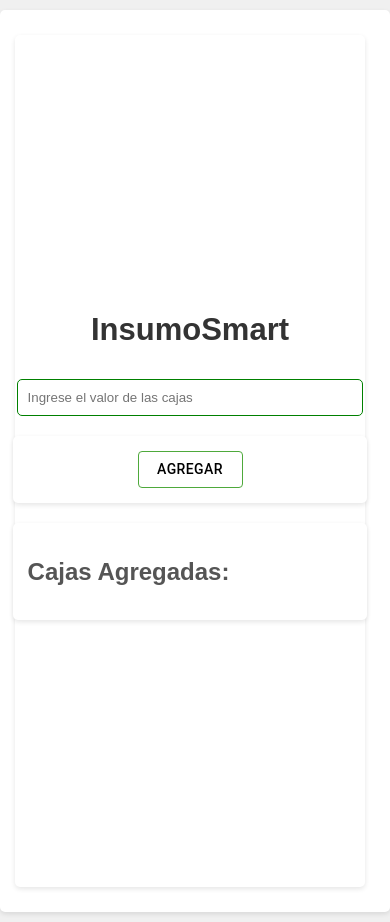
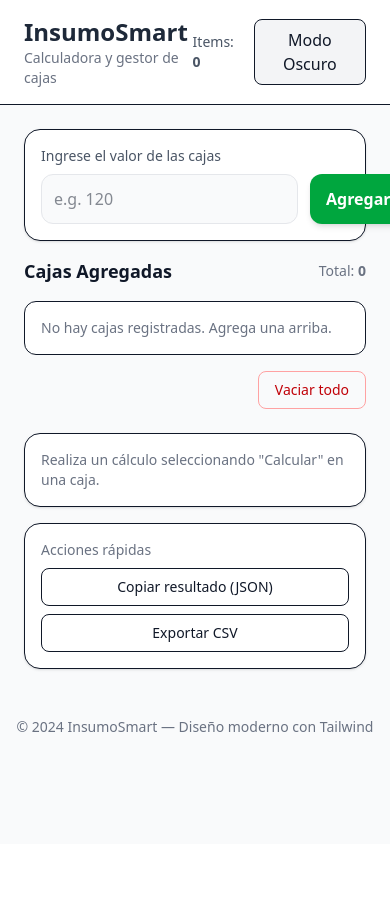
Before and after one commit to AldairZambrano/Calculador_de_mezclas, a React (Vite) app: page / in a window 390 px wide. After the commit the page ends 844 px from the top, so only its background shows below. Built offline with nearby package versions, Linux system fonts and the light colour scheme.

Commit message:
Actualizacion de toda la aplicacion

```diff
--- a/package.json
+++ b/package.json
@@ -15,6 +15,9 @@
     "@mui/icons-material": "^6.1.5",
     "@mui/material": "^6.1.6",
     "@mui/styled-engine-sc": "^6.1.6",
+    "@tailwindcss/vite": "^4.1.16",
+    "framer-motion": "^12.23.24",
+    "lucide-react": "^0.552.0",
     "react": "^18.3.1",
     "react-dom": "^18.3.1",
     "styled-components": "^6.1.13"
@@ -24,11 +27,14 @@
     "@types/react": "^18.3.10",
     "@types/react-dom": "^18.3.0",
     "@vitejs/plugin-react-swc": "^3.5.0",
+    "autoprefixer": "^10.4.21",
     "eslint": "^9.11.1",
     "eslint-plugin-react": "^7.37.0",
     "eslint-plugin-react-hooks": "^5.1.0-rc.0",
     "eslint-plugin-react-refresh": "^0.4.12",
     "globals": "^15.9.0",
+    "postcss": "^8.5.6",
+    "tailwindcss": "^4.1.17",
     "vite": "^5.4.8"
   }
 }
--- a/src/App.jsx
+++ b/src/App.jsx
@@ -1,110 +1,154 @@
-import React, { useState } from 'react';
-import { Button } from "@mui/material";
+/* InsumoSmart - Dashboard React + Tailwind
+
+Instructions:
+- This is a single-file React component (App.jsx).
+- Requires: React, TailwindCSS, framer-motion.
+- Copy into your src/App.jsx and ensure Tailwind is configured.
+
+Features included:
+- Components: Header, AddForm, ItemCard, CalculationsPanel, Footer
+- Dark / Light mode with persistence in localStorage
+- Persist items in localStorage
+- Smooth animations with framer-motion
+- Responsive, modern Tailwind UI
+*/
+
+import React, { useEffect, useState } from "react";
+import { motion, AnimatePresence } from "framer-motion";
+
+// Component
+import AddForm from "./components/AddForm";
+import Header from "./components/Header";
+import CalculationsPanel from "./components/Panel";
+import ItemCard from "./components/ItemCard";
+import Footer from "./components/Footer";
+// ---------- Helpers ----------
+const STORAGE_KEY = "insumosmart_items_v1";
+const THEME_KEY = "insumosmart_theme_v1";
 
 
 
-function App() {
-  const [inputValue, setInputValue] = useState('');
+
+
+// ---------- Main App ----------
+export default function App() {
   const [items, setItems] = useState([]);
-  const [calculatedValue, setCalculatedValue] = useState(null);
-  const [ValueBomba, setValueBomba] = useState(null);
-  const [ValueGraduarte, setValueGraduarte] = useState(null);
-  const [ValueRyzup, setValueRyzup] = useState(null);
+  const [results, setResults] = useState(null);
+  const [themeDark, setThemeDark] = useState(false);
 
-  const actualizar = () =>  {
-    window.location.href = '/';
+  // Load from localStorage on mount
+  useEffect(() => {
+    try {
+      const raw = localStorage.getItem(STORAGE_KEY);
+      if (raw) setItems(JSON.parse(raw));
+      const theme = localStorage.getItem(THEME_KEY);
+      if (theme) setThemeDark(theme === "dark");
+    } catch (e) {
+      console.warn("Error reading storage", e);
     }
-    console.log(actualizar)
-  const addItem = () => {
-    if (inputValue) {
-      setItems([...items, inputValue]);
-      setInputValue('');
-    }
+  }, []);
+
+  // Persist items
+  useEffect(() => {
+    localStorage.setItem(STORAGE_KEY, JSON.stringify(items));
+  }, [items]);
+
+  // Persist theme and apply dark class
+  useEffect(() => {
+    localStorage.setItem(THEME_KEY, themeDark ? "dark" : "light");
+    if (themeDark) document.documentElement.classList.add("dark");
+    else document.documentElement.classList.remove("dark");
+  }, [themeDark]);
+
+  const addItem = (value) => {
+    const newItem = { value, addedAt: Date.now() };
+    setItems((s) => [newItem, ...s]);
   };
 
   const deleteItem = (index) => {
-    const newItems = items.filter((_, i) => i !== index);
-    setItems(newItems);
+    setItems((s) => s.filter((_, i) => i !== index));
   };
 
   const editItem = (index) => {
-    const newValue = prompt('Edita el valor:', items[index]);
-    if (newValue) {
-      const newItems = [...items];
-      newItems[index] = newValue;
-      setItems(newItems);
+    const current = items[index];
+    const newValue = prompt("Edita el valor:", String(current.value));
+    if (newValue !== null && newValue !== "") {
+      setItems((s) => s.map((it, i) => (i === index ? { ...it, value: Number(newValue) } : it)));
     }
   };
 
   const calculateValue = (value) => {
-    const numericValue = parseFloat(value);
-    if (!isNaN(numericValue)) {
-      const result = numericValue * 0.18;
-      setCalculatedValue(result);
-      setValueGraduarte(result * 0.84);
-      const result2 = numericValue * 0.02;
-      setValueBomba(result2);
-      setValueRyzup(result2 * 2.5);
-    }
+    const numericValue = Number(value);
+    if (isNaN(numericValue)) return;
+    const result = numericValue * 0.18; // agua de alumbre total
+    const ValueGraduarte = result * 0.84;
+    const result2 = numericValue * 0.02; // bomba
+    const ValueBomba = result2;
+    const ValueRyzup = result2 * 2.5;
+
+    setResults({ calculatedValue: result, ValueGraduarte, ValueBomba, ValueRyzup });
+  };
+
+  const clearAll = () => {
+    if (confirm("¿Seguro que deseas eliminar todas las cajas?")) setItems([]);
   };
 
   return (
-    <div id="app-container">
-      <h1 style={{textAlign:"center",fontSize:"31px"}}>InsumoSmart</h1>
-      <input
-        type="number"
-        value={inputValue}
-        onChange={(e) => setInputValue(e.target.value)}
-        placeholder="Ingrese el valor de las cajas"
-      />
-      <div className='ButtonInput'>
-        <Button variant='outlined'  style={{width:"105px",border:"1px solid #4ea93b", color:"black"}} onClick={addItem}>Agregar</Button>
+    <div className="min-h-screen bg-gray-50 dark:bg-gray-900 text-gray-900 dark:text-gray-100 transition-colors">
+      <Header dark={themeDark} onToggleTheme={() => setThemeDark((v) => !v)} totalItems={items.length} />
 
-      </div>
-      <div>
-        <h2>Cajas Agregadas:</h2>
-        {items.map((item, index) => (
-          <div key={index}>
-            <span>{item}</span>
-            <button style={{color:"black",background:"none",border:"1px solid #4ea93b"}} onClick={() => calculateValue(item)}>Calcular</button>
-            <button style={{color:"black",background:"none",border:"1px solid #4ea93b"}}onClick={() => editItem(index)}>Editar</button>
-            <button style={{color:"black",background:"none",border:"1px solid red"}} onClick={() => {
-              if (window.confirm('¿Estás seguro de actualizar el valor?')) {
-                window.location.href = '/';
-                }
+      <main className="max-w-6xl mx-auto p-6 grid grid-cols-1 lg:grid-cols-3 gap-6">
+        {/* Left column - form + list */}
+        <section className="lg:col-span-2 space-y-4">
+          <AddForm onAdd={addItem} />
 
-            }}>Actualizar</button>
+          <div className="flex items-center justify-between">
+            <h2 className="text-lg font-semibold">Cajas Agregadas</h2>
+            <div className="text-sm text-gray-500 dark:text-gray-300">Total: <span className="font-semibold">{items.length}</span></div>
+          </div>
 
+          <div className="space-y-3">
+            <AnimatePresence>
+              {items.length === 0 && (
+                <motion.div initial={{ opacity: 0 }} animate={{ opacity: 1 }} className="p-4 bg-white dark:bg-gray-800 rounded-xl border dark:border-gray-700">
+                  <div className="text-sm text-gray-500">No hay cajas registradas. Agrega una arriba.</div>
+                </motion.div>
+              )}
+
+              {items.map((it, idx) => (
+                <ItemCard
+                  key={it.addedAt}
+                  item={it}
+                  index={idx}
+                  onDelete={deleteItem}
+                  onEdit={editItem}
+                  onCalculate={calculateValue}
+                />
+              ))}
+            </AnimatePresence>
           </div>
-        ))}
-      </div>
 
-      {calculatedValue !== null && (
-        <div>
-          <h2>Agua de Alumbre total:</h2>
-          <p>{calculatedValue.toFixed(0)} <span className='nameMez'>Litros</span></p>
-        </div>
-      )}
-        {ValueBomba !== null && (
-        <div>
-          <h2>Agua de bomba 20LT:</h2>
-          <p>{ValueBomba.toFixed(0)} <span className='nameMez'></span> Litros</p>
-        </div>
-      )}
-      {ValueGraduarte !== null && (
-        <div>
-          <h2>Centimetros cubicos de Graduate:</h2>
-          <p>{ValueGraduarte.toFixed(0)} <span className='nameMez'>CC</span></p>
-        </div>
-      )}
-      {ValueRyzup !== null && (
-        <div>
-          <h2>Gramos de ryzup:</h2>
-          <p>{ValueRyzup.toFixed(0)} <span className='nameMez'>Gramos</span></p>
-        </div>
-      )}
+          <div className="flex justify-end">
+            <button onClick={clearAll} className="px-4 py-2 text-sm rounded-lg border border-red-300 text-red-700 hover:bg-red-50 dark:hover:bg-red-900/40">Vaciar todo</button>
+          </div>
+        </section>
+
+        {/* Right column - results */}
+        <aside>
+          <CalculationsPanel data={results} />
+          <div className="mt-4">
+            <div className="bg-white dark:bg-gray-800 rounded-2xl p-4 border dark:border-gray-700 shadow-sm">
+              <h4 className="text-sm text-gray-500 mb-2">Acciones rápidas</h4>
+              <div className="flex flex-col gap-2">
+                <button onClick={() => navigator.clipboard && results && navigator.clipboard.writeText(JSON.stringify(results))} className="px-3 py-2 rounded-lg border text-sm">Copiar resultado (JSON)</button>
+                <button onClick={() => alert('Función en desarrollo') } className="px-3 py-2 rounded-lg border text-sm">Exportar CSV</button>
+              </div>
+            </div>
+          </div>
+        </aside>
+      </main>
+
+      <Footer />
     </div>
   );
 }
-
-export default App;
--- /dev/null
+++ b/src/components/AddForm.jsx
@@ -0,0 +1,30 @@
+import { useState } from "react";
+
+function AddForm({ onAdd }) {
+  const [value, setValue] = useState("");
+
+  const submit = (e) => {
+    e.preventDefault();
+    if (!value || isNaN(Number(value))) return;
+    onAdd(Number(value));
+    setValue("");
+  };
+
+  return (
+    <form onSubmit={submit} className="bg-white dark:bg-gray-800 p-4 rounded-2xl shadow-sm border dark:border-gray-700">
+      <label className="block text-sm text-gray-600 dark:text-gray-300 font-medium mb-2">Ingrese el valor de las cajas</label>
+      <div className="flex gap-3">
+        <input
+          type="number"
+          value={value}
+          onChange={(e) => setValue(e.target.value)}
+          className="flex-1 p-3 rounded-xl border border-gray-200 dark:border-gray-700 bg-gray-50 dark:bg-gray-900 text-gray-900 dark:text-white outline-none focus:ring-2 focus:ring-green-400"
+          placeholder="e.g. 120"
+        />
+        <button className="px-4 py-3 bg-green-600 hover:bg-green-700 text-white rounded-xl font-semibold shadow-md">Agregar</button>
+      </div>
+    </form>
+  );
+}
+
+export default AddForm
--- /dev/null
+++ b/src/components/Footer.jsx
@@ -0,0 +1,10 @@
+// ---------- Footer ----------
+function Footer() {
+  return (
+    <footer className="text-sm text-gray-500 dark:text-gray-400 text-center py-6">
+      © {new Date().getFullYear()} InsumoSmart — Diseño moderno con Tailwind
+    </footer>
+  );
+}
+
+export default Footer
--- /dev/null
+++ b/src/components/Header.jsx
@@ -0,0 +1,23 @@
+function Header({ dark, onToggleTheme, totalItems }) {
+  return (
+    <header className="flex items-center justify-between py-4 px-6 bg-white dark:bg-gray-900/60 border-b dark:border-gray-800">
+      <div>
+        <h1 className="text-2xl sm:text-3xl font-extrabold text-gray-800 dark:text-white">InsumoSmart</h1>
+        <p className="text-sm text-gray-500 dark:text-gray-300">Calculadora y gestor de cajas</p>
+      </div>
+
+      <div className="flex items-center gap-4">
+        <div className="text-sm text-gray-600 dark:text-gray-300">Items: <span className="font-semibold">{totalItems}</span></div>
+        <button
+          onClick={onToggleTheme}
+          className="px-3 py-2 rounded-lg bg-gray-100 dark:bg-gray-800 border hover:scale-105 transition-transform"
+          aria-label="Toggle theme"
+        >
+          {dark ? "Modo Claro" : "Modo Oscuro"}
+        </button>
+      </div>
+    </header>
+  );
+}
+
+export default  Header
--- /dev/null
+++ b/src/components/ItemCard.jsx
@@ -0,0 +1,45 @@
+// ---------- ItemCard ----------
+const formatNumber = (n) => Number(n).toLocaleString("es-CO");
+
+
+function ItemCard({ item, index, onDelete, onEdit, onCalculate }) {
+  return (
+    <motion.div
+      layout
+      initial={{ opacity: 0, y: 6 }}
+      animate={{ opacity: 1, y: 0 }}
+      exit={{ opacity: 0, scale: 0.98 }}
+      className="bg-white dark:bg-gray-800 rounded-xl shadow-sm p-4 border dark:border-gray-700 flex flex-col sm:flex-row items-start sm:items-center gap-3"
+    >
+      <div className="flex-1">
+        <div className="text-lg font-medium text-gray-800 dark:text-white">{formatNumber(item.value)}</div>
+        <div className="text-xs text-gray-500 dark:text-gray-300">Registrado: {new Date(item.addedAt).toLocaleString()}</div>
+      </div>
+
+      <div className="flex gap-2">
+        <button
+          onClick={() => onCalculate(item.value)}
+          className="px-3 py-2 rounded-lg border border-green-300 text-sm text-green-700 hover:bg-green-50 dark:hover:bg-green-900/40"
+        >
+          Calcular
+        </button>
+
+        <button
+          onClick={() => onEdit(index)}
+          className="px-3 py-2 rounded-lg border border-gray-300 text-sm text-gray-700 hover:bg-gray-50 dark:hover:bg-gray-700"
+        >
+          Editar
+        </button>
+
+        <button
+          onClick={() => onDelete(index)}
+          className="px-3 py-2 rounded-lg border border-red-300 text-sm text-red-700 hover:bg-red-50 dark:hover:bg-red-900/40"
+        >
+          Eliminar
+        </button>
+      </div>
+    </motion.div>
+  );
+}
+
+export default ItemCard
--- /dev/null
+++ b/src/components/Panel.jsx
@@ -0,0 +1,39 @@
+// ---------- CalculationsPanel ----------
+function CalculationsPanel({ data }) {
+  if (!data) {
+    return (
+      <div className="bg-white dark:bg-gray-800 rounded-2xl p-4 border dark:border-gray-700 shadow-sm">
+        <div className="text-sm text-gray-500">Realiza un cálculo seleccionando "Calcular" en una caja.</div>
+      </div>
+    );
+  }
+
+  return (
+    <motion.div layout className="bg-white dark:bg-gray-800 rounded-2xl p-4 border dark:border-gray-700 shadow-sm">
+      <h3 className="text-lg font-semibold text-gray-800 dark:text-white mb-3">Resultados</h3>
+      <div className="grid grid-cols-1 sm:grid-cols-2 gap-3">
+        <div className="p-3 rounded-lg bg-gray-50 dark:bg-gray-900">
+          <div className="text-sm text-gray-500">Agua de Alumbre total</div>
+          <div className="text-xl font-bold text-gray-800 dark:text-white">{formatNumber(Math.round(data.calculatedValue || 0))} Litros</div>
+        </div>
+
+        <div className="p-3 rounded-lg bg-gray-50 dark:bg-gray-900">
+          <div className="text-sm text-gray-500">Agua de bomba 20LT</div>
+          <div className="text-xl font-bold text-gray-800 dark:text-white">{formatNumber(Math.round(data.ValueBomba || 0))} Litros</div>
+        </div>
+
+        <div className="p-3 rounded-lg bg-gray-50 dark:bg-gray-900">
+          <div className="text-sm text-gray-500">Centímetros cúbicos de Graduate</div>
+          <div className="text-xl font-bold text-gray-800 dark:text-white">{formatNumber(Math.round(data.ValueGraduarte || 0))} CC</div>
+        </div>
+
+        <div className="p-3 rounded-lg bg-gray-50 dark:bg-gray-900">
+          <div className="text-sm text-gray-500">Gramos de Ryzup</div>
+          <div className="text-xl font-bold text-gray-800 dark:text-white">{formatNumber(Math.round(data.ValueRyzup || 0))} g</div>
+        </div>
+      </div>
+    </motion.div>
+  );
+}
+
+export default CalculationsPanel
--- a/src/index.css
+++ b/src/index.css
@@ -1,102 +1,4 @@
-body {
-  margin: 0;
-  padding: 0;
-  font-family: Arial, sans-serif;
-  display: flex;
-  justify-content: center;
-  align-items: center;
-
-  background-color: #f0f0f0;
-}
-
-#app-container {
-  display: flex;
-  flex-direction: column;
-  align-items: center;
-  justify-content: center;
-  min-height: 100vh;
-  padding: 20px;
-
-
-}
-
-h1 {
-  color: #333;
-}
-
-input {
-  padding: 10px;
-  margin: 10px 0;
-  border: 1px solid green;
-  border-radius: 5px;
-  width: 100%;
-  max-width: 400px;
-}
-
-button {
-  padding: 10px 15px;
-  margin: 5px;
-  border: none;
-  border-radius: 5px;
-  color: white;
-  cursor: pointer;
-  transition: background-color 0.3s;
-}
-
-
-
-h2 {
-  color: #555;
-}
-
-div {
-  background: white;
-  padding: 15px;
-  margin: 10px 0;
-  border-radius: 5px;
-  box-shadow: 0 2px 5px rgba(0, 0, 0, 0.1);
-  width: 100%;
-  max-width: 400px;
-}
-
-.ButtonInput{
-  display: flex;
-  justify-content: center;
-  align-items: center;
-}
-.ButtonInput Button{
-  margin-right: 10px;
-  margin-left: 10px;
-}
-.ButtonInput Button:hover{
-
-  color: white;
-  border: 2px solid black;
-}
-
-
-
-.nameMez {
-  color: #594f4f;
-  font-weight: bold;
-  font-size: 14px;
-}
-
-
-@media (max-width: 1200px) { /* PC */
-  #app-container {
-    padding: 4px;
-  }
-}
-
-@media (max-width: 768px) { /* iPad */
-  input, button, div {
-    width: 90%; /* Ancho del 90% en pantallas medianas */
-  }
-}
-
-@media (max-width: 600px) { /* Móviles */
-  input, button, div {
-    width: 95%; /* Ancho del 95% en pantallas pequeñas */
-  }
-}
+@import "tailwindcss";
+@tailwind base;
+@tailwind components;
+@tailwind utilities;
```
Also changed, not shown: vite.config.js (+10 -2 lines), 1 other file (tests, documents, lock files or other folders).
